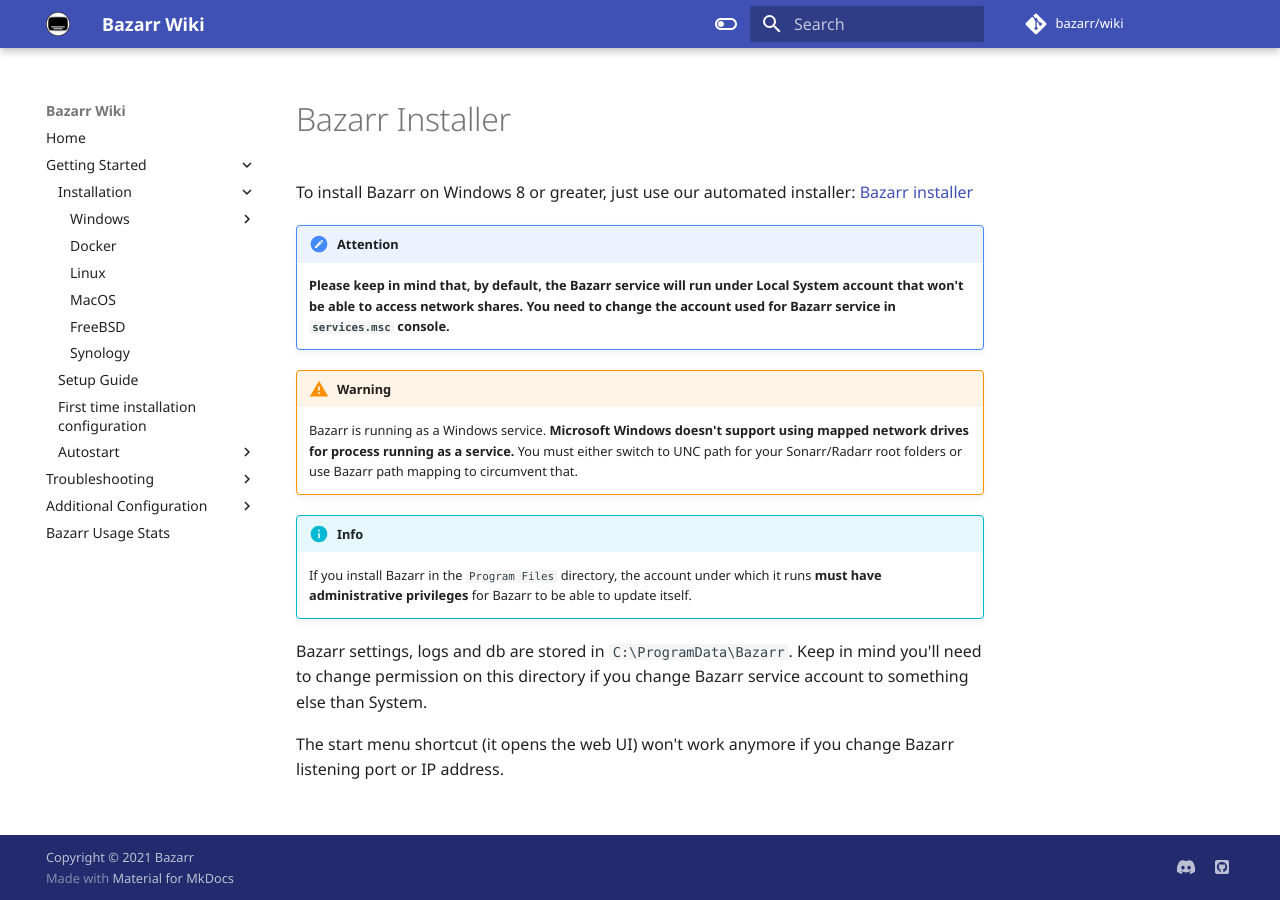
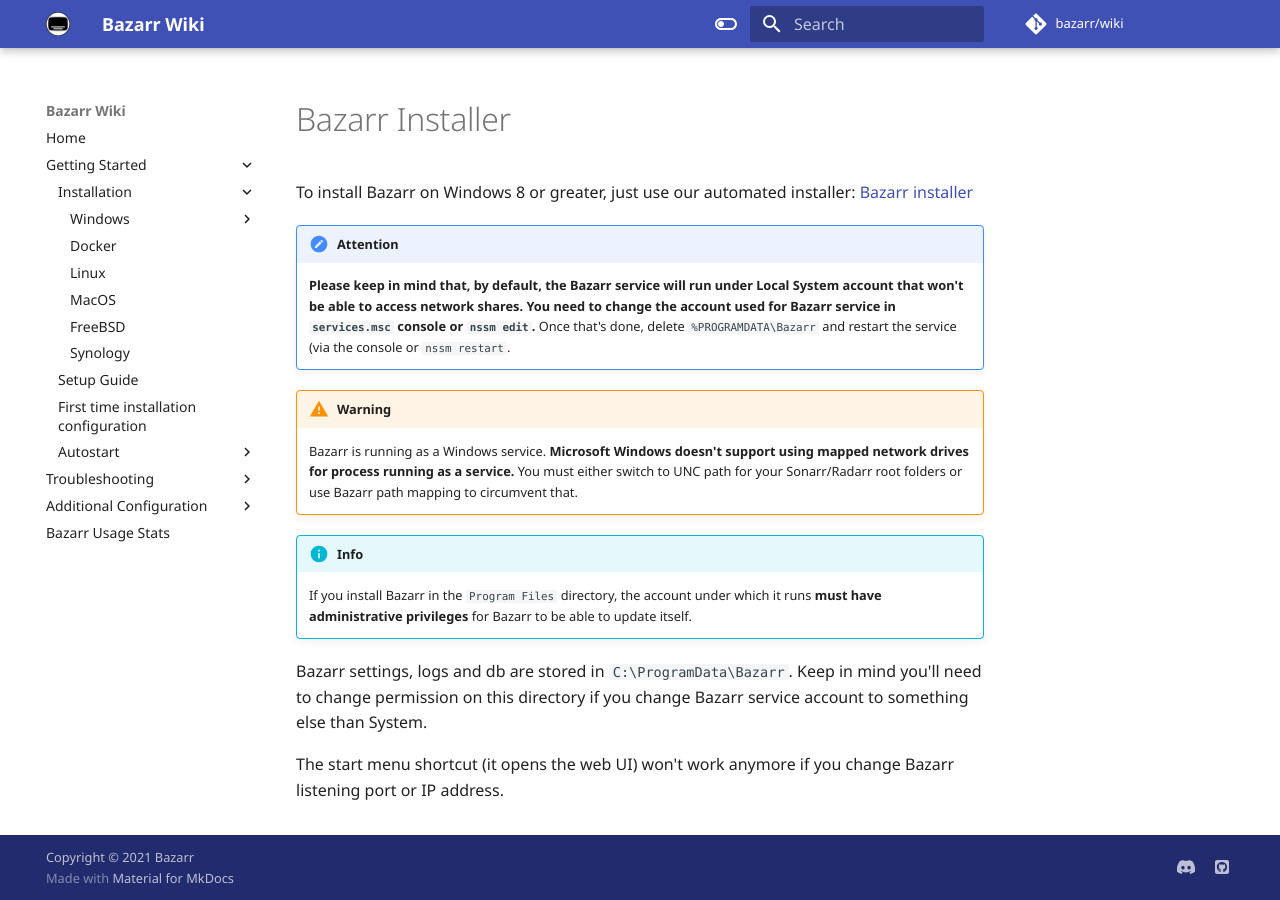
Before and after one commit to bazarr/wiki, an MkDocs documentation site: the page built from docs/Getting-Started/Installation/Windows/installer.md, in a window 1280 px wide. Built offline with MkDocs 1.6.1 and Material for MkDocs 9.7.7, drawn with Linux system fonts in a browser that asks for light colours; some web fonts are replaced; comment, search, counter and statistics services are not loaded.

Commit message:
Update Windows docs
- Mention `nssm` for service manipulation
- Add note about deleting `%PROGRAMDATA\Bazarr` if the log-on user is changed

```diff
--- a/docs/Getting-Started/Installation/Windows/installer.md
+++ b/docs/Getting-Started/Installation/Windows/installer.md
@@ -3,7 +3,7 @@
 To install Bazarr on Windows 8 or greater, just use our automated installer: [Bazarr installer](https://github.com/bazarr/bazarr.github.io/releases/latest/download/bazarr.zip)
 
 !!! Attention
-    **Please keep in mind that, by default, the Bazarr service will run under Local System account that won't be able to access network shares. You need to change the account used for Bazarr service in `services.msc` console.**
+    **Please keep in mind that, by default, the Bazarr service will run under Local System account that won't be able to access network shares. You need to change the account used for Bazarr service in `services.msc` console or `nssm edit`.** Once that's done, delete `%PROGRAMDATA\Bazarr` and restart the service (via the console or `nssm restart`.
 
 !!! warning
     Bazarr is running as a Windows service. **Microsoft Windows doesn't support using mapped network drives for process running as a service.** You must either switch to UNC path for your Sonarr/Radarr root folders or use Bazarr path mapping to circumvent that.
```
